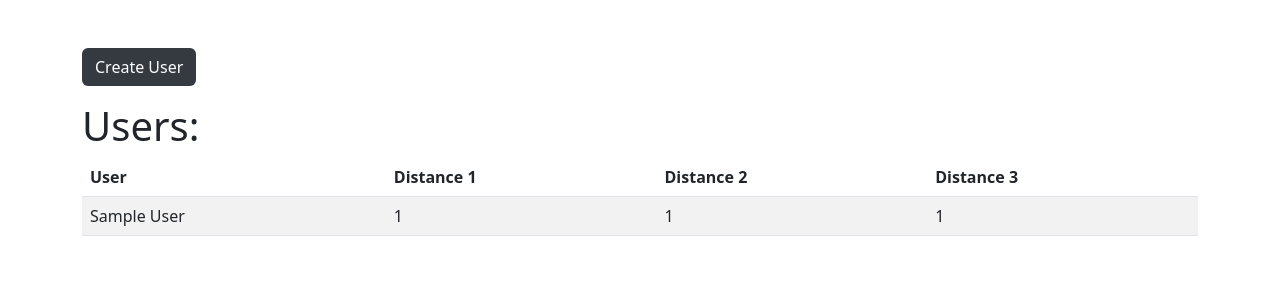
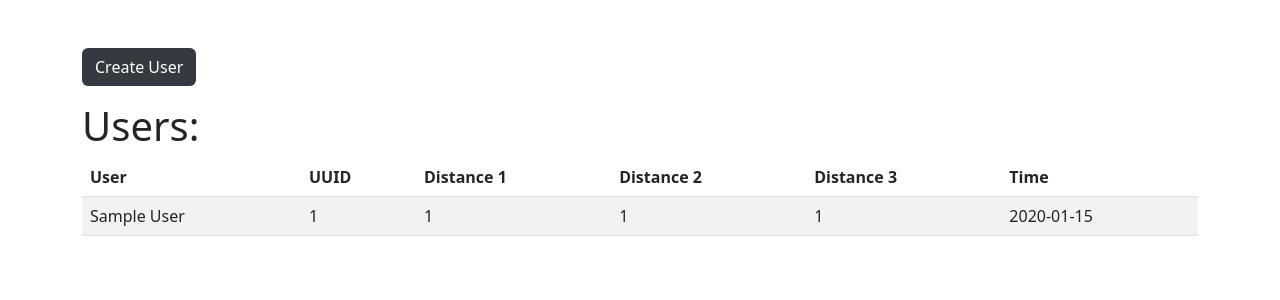
Before and after one commit to WeiHanWong/WatchDog, a Flask app: page /test in a window 1280 px wide. Shown: the top 300 px of the page. Run offline with Flask 2, Linux system fonts and the light colour scheme; a user stored in the database is signed in; tables that the repository leaves empty hold one stand-in row (values such as "Sample post"); some libraries are stand-ins or nearby versions.

Commit message:
Update API

```diff
--- a/app.py
+++ b/app.py
@@ -1,3 +1,4 @@
+from datetime import datetime
 from flask import Flask, render_template, url_for, redirect, request, jsonify
 from flask_sqlalchemy import SQLAlchemy
 from flask_login import UserMixin, login_user, LoginManager, login_required, logout_user, current_user
@@ -5,8 +6,12 @@ from flask_wtf import FlaskForm
 from wtforms import StringField, PasswordField, SubmitField
 from wtforms.validators import InputRequired, Length, ValidationError
 from flask_bcrypt import Bcrypt
+import uuid
+
+def generate_uuid():
+    return uuid.uuid4()
+
 #from flask_user import roles_required
-
 app = Flask(__name__)
 db = SQLAlchemy(app)
 bcrypt = Bcrypt(app)
@@ -32,9 +37,11 @@ class Admin(db.Model, UserMixin):
 class User(db.Model):
     id = db.Column(db.Integer, primary_key=True)
     name = db.Column(db.String(50), nullable=False, unique=True)
+    uuid = db.Column(db.String(50), nullable=False, unique=True)
     Urssi1 = db.Column(db.Integer, nullable=True)
     Urssi2 = db.Column(db.Integer, nullable=True)
     Urssi3 = db.Column(db.Integer, nullable=True)
+    time = db.Column(db.String(50), nullable=False)
 
 class Area(db.Model):
     id = db.Column(db.Integer, primary_key=True)
@@ -160,7 +167,7 @@ def createuser():
     form = CreateUserForm()
 
     if form.validate_on_submit():
-        new_user = User(name=form.name.data)
+        new_user = User(name=form.name.data, uuid=generate_uuid(), time=str(datetime.now()))
         db.session.add(new_user)
         db.session.commit()
         return redirect(url_for('test'))
@@ -172,9 +179,10 @@ def createuser():
 def process_data():
     try:
         probe = request.form.get("probe")
-        name = request.form.get("name")
+        uuid = request.form.get("uuid")
         urssi = request.form.get("urssi")
-        user = User.query.filter_by(name=name).first()
+        time = request.form.get("time")
+        user = User.query.filter_by(uuid=uuid).first()
         match probe:
             case "1":
                 user.Urssi1 = int(urssi)
@@ -182,6 +190,7 @@ def process_data():
                 user.Urssi2 = int(urssi)
             case "3":
                 user.Urssi3 = int(urssi)
+        user.time = time
         db.session.commit()
         response = {
             'status': 'success'
--- a/requirements.txt
+++ b/requirements.txt
@@ -1,6 +1,8 @@
 asgiref==3.5.0
 bcrypt==3.2.0
+certifi==2023.5.7
 cffi==1.15.0
+charset-normalizer==3.1.0
 click==8.1.2
 colorama==0.4.6
 dnspython==2.2.1
@@ -18,9 +20,11 @@ Jinja2==3.1.1
 MarkupSafe==2.1.1
 psycopg2==2.9.6
 pycparser==2.21
+requests==2.31.0
 six==1.16.0
 SQLAlchemy==1.4.35
 sqlparse==0.4.2
+urllib3==2.0.3
 Werkzeug==2.1.1
 WTForms==3.0.1
 zipp==3.8.0
--- a/templates/test.html
+++ b/templates/test.html
@@ -24,18 +24,22 @@
             <thead>
                 <tr>
                     <th>User</th>
+                    <th>UUID</th>
                     <th>Distance 1</th>
                     <th>Distance 2</th>
                     <th>Distance 3</th>
+                    <th>Time</th>
                 </tr>
             </thead>
             <tbody>
                 {% for user in users %}
                 <tr>
                     <td>{{ user.name }}</td>
+                    <td>{{ user.uuid }}</td>
                     <td>{{ user.Urssi1 }}</td>
                     <td>{{ user.Urssi2 }}</td>
                     <td>{{ user.Urssi3 }}</td>
+                    <td>{{ user.time }}</td>
                 </tr>
                 {% endfor %}
             </tbody>
```
